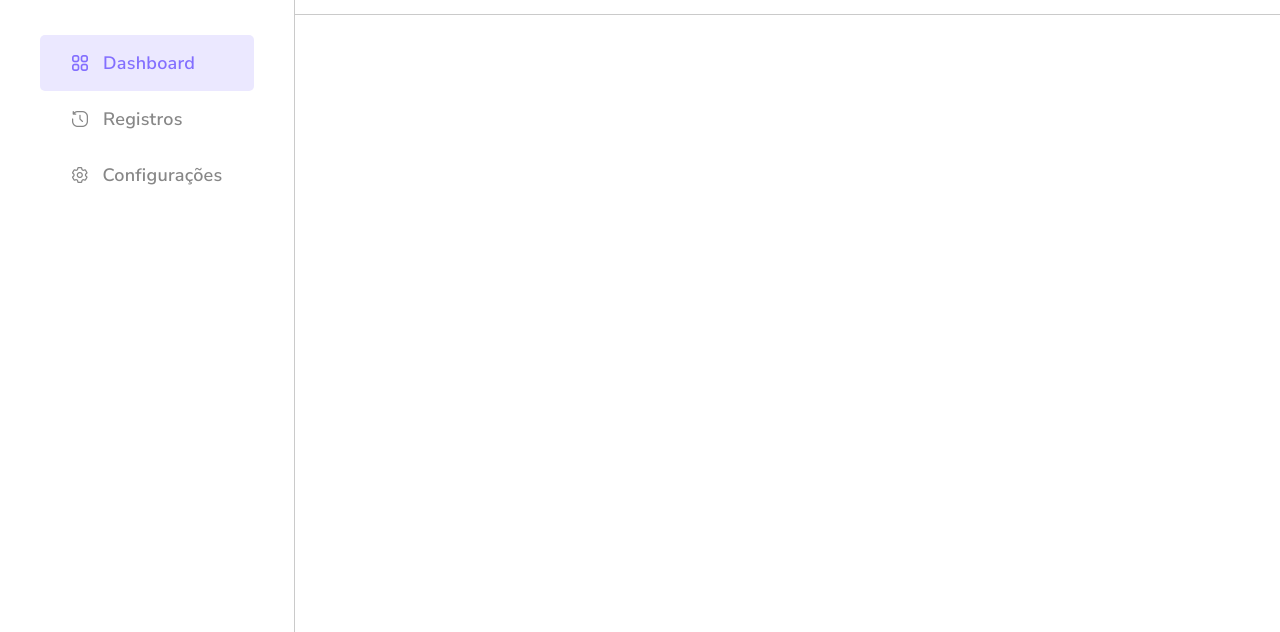
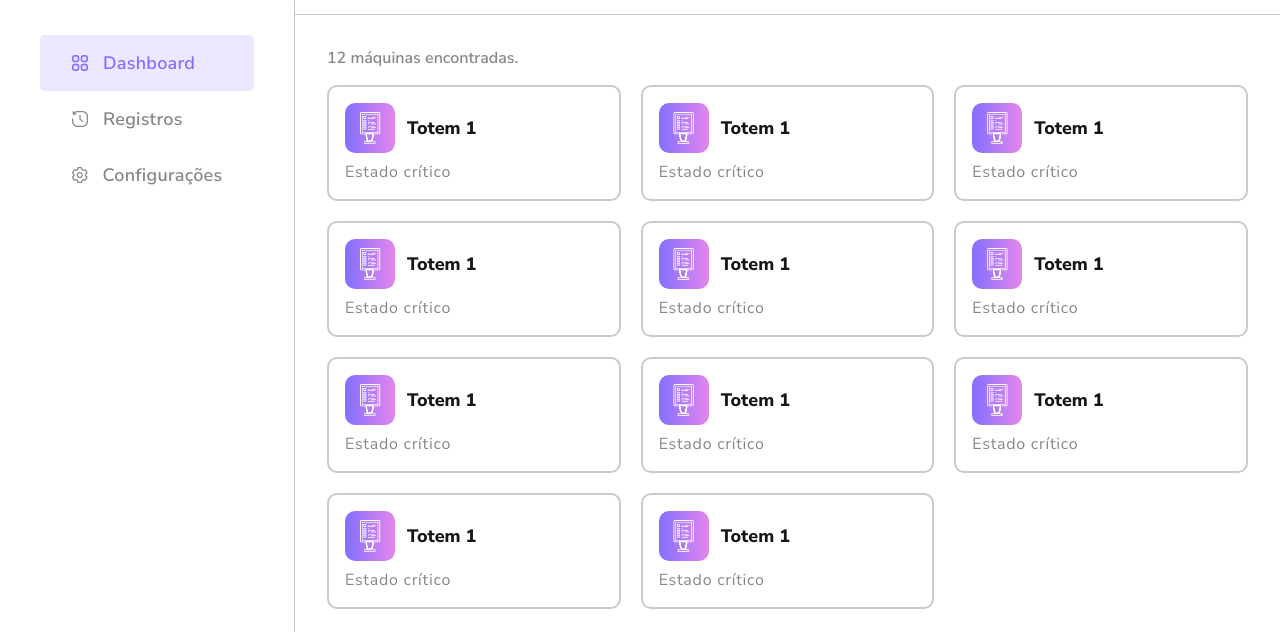
Before and after one commit to eliasnachle/cycle, a website: page projeto-site/public/dashboard-support/dashboard.html in a window 1280 px wide. Shown: the part 85-717 px from the top of the page. Drawn offline with Linux system fonts and the light colour scheme; files whose address does not match are found by name.

Commit message:
feature: adicionando estrutura html ao dahsboard

```diff
--- a/projeto-site/public/dashboard-support/dashboard.html
+++ b/projeto-site/public/dashboard-support/dashboard.html
@@ -81,11 +81,142 @@
     <a href="#">
       <i class="icon-restaurant"></i>
     </a>
-    <a href="#">
-      <img src="/imgs/support.jpg" alt="Suporte">
-    </a>
+    <button>
+      <img id="profileMenu" src="/imgs/support.jpg" alt="Suporte">
+    </button>
   </div>
 </section>
+<!-- Conteúdo -->
+<main>
+  <section class="dashboard__container">
+    <article>
+      <h3>12 máquinas encontradas.</h3>
+    </article>
+    <div class="dashboard__container--row">
+      <div class="card__content alert-card">
+        <div class="card__content--title">
+          <figure>
+            <i class="icon-totem"></i>
+          </figure>
+          <span>Totem 1</span>
+        </div>
+        <div class="card__content--description">
+          <span>Estado crítico</span>
+        </div>
+      </div>
+      <div class="card__content">
+        <div class="card__content--title">
+          <figure>
+            <i class="icon-totem"></i>
+          </figure>
+          <span>Totem 1</span>
+        </div>
+        <div class="card__content--description">
+          <span>Estado crítico</span>
+        </div>
+      </div>
+      <div class="card__content">
+        <div class="card__content--title">
+          <figure>
+            <i class="icon-totem"></i>
+          </figure>
+          <span>Totem 1</span>
+        </div>
+        <div class="card__content--description">
+          <span>Estado crítico</span>
+        </div>
+      </div>
+      <div class="card__content">
+        <div class="card__content--title">
+          <figure>
+            <i class="icon-totem"></i>
+          </figure>
+          <span>Totem 1</span>
+        </div>
+        <div class="card__content--description">
+          <span>Estado crítico</span>
+        </div>
+      </div>
+      <div class="card__content">
+        <div class="card__content--title">
+          <figure>
+            <i class="icon-totem"></i>
+          </figure>
+          <span>Totem 1</span>
+        </div>
+        <div class="card__content--description">
+          <span>Estado crítico</span>
+        </div>
+      </div>
+      <div class="card__content">
+        <div class="card__content--title">
+          <figure>
+            <i class="icon-totem"></i>
+          </figure>
+          <span>Totem 1</span>
+        </div>
+        <div class="card__content--description">
+          <span>Estado crítico</span>
+        </div>
+      </div>
+      <div class="card__content">
+        <div class="card__content--title">
+          <figure>
+            <i class="icon-totem"></i>
+          </figure>
+          <span>Totem 1</span>
+        </div>
+        <div class="card__content--description">
+          <span>Estado crítico</span>
+        </div>
+      </div>
+      <div class="card__content">
+        <div class="card__content--title">
+          <figure>
+            <i class="icon-totem"></i>
+          </figure>
+          <span>Totem 1</span>
+        </div>
+        <div class="card__content--description">
+          <span>Estado crítico</span>
+        </div>
+      </div>
+      <div class="card__content">
+        <div class="card__content--title">
+          <figure>
+            <i class="icon-totem"></i>
+          </figure>
+          <span>Totem 1</span>
+        </div>
+        <div class="card__content--description">
+          <span>Estado crítico</span>
+        </div>
+      </div>
+      <div class="card__content">
+        <div class="card__content--title">
+          <figure>
+            <i class="icon-totem"></i>
+          </figure>
+          <span>Totem 1</span>
+        </div>
+        <div class="card__content--description">
+          <span>Estado crítico</span>
+        </div>
+      </div>
+      <div class="card__content">
+        <div class="card__content--title">
+          <figure>
+            <i class="icon-totem"></i>
+          </figure>
+          <span>Totem 1</span>
+        </div>
+        <div class="card__content--description">
+          <span>Estado crítico</span>
+        </div>
+      </div>
+    </div>
+  </section>
+</main>
 </body>
 </html>
 <script src="../js/dashboard-support/menu.js"></script>
```
